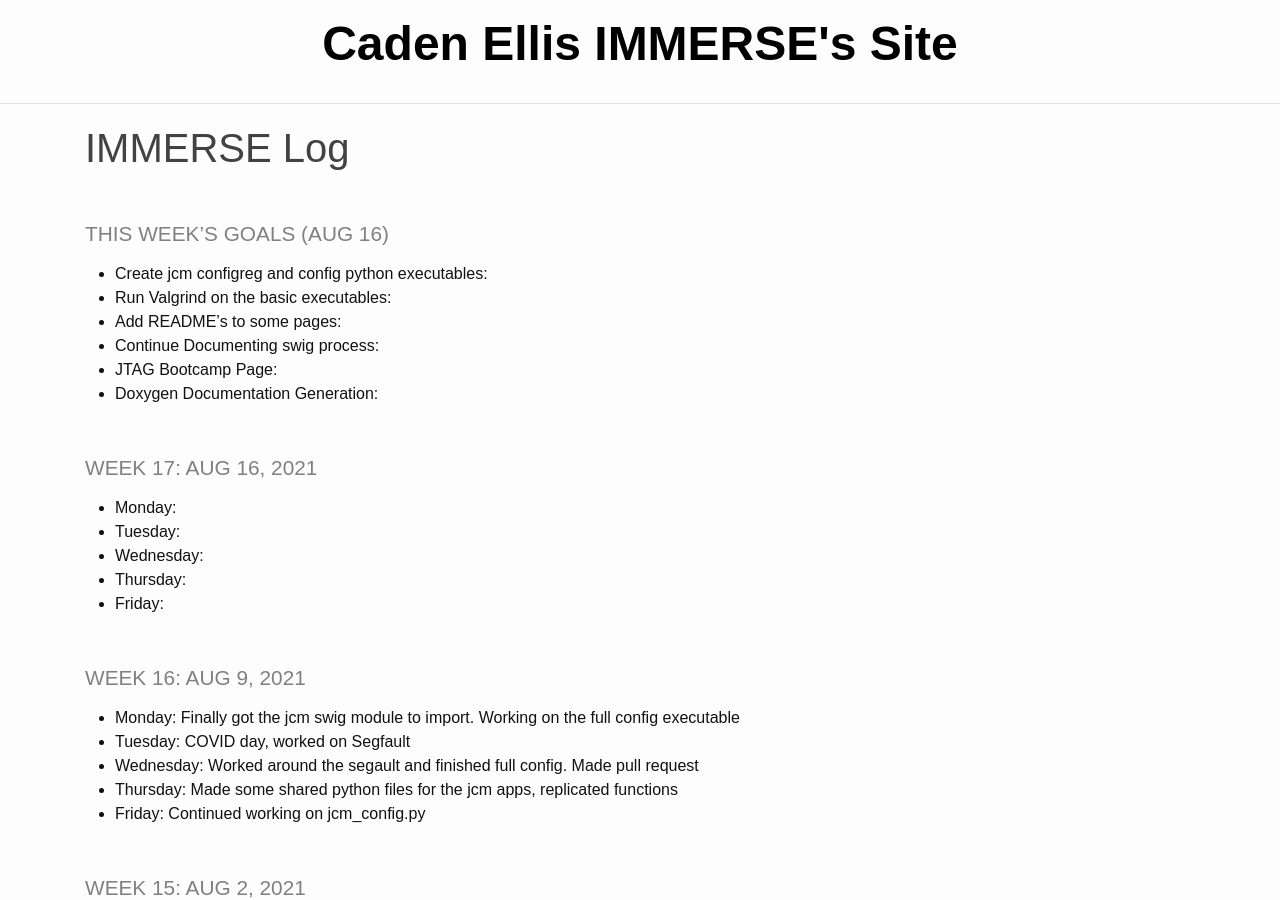
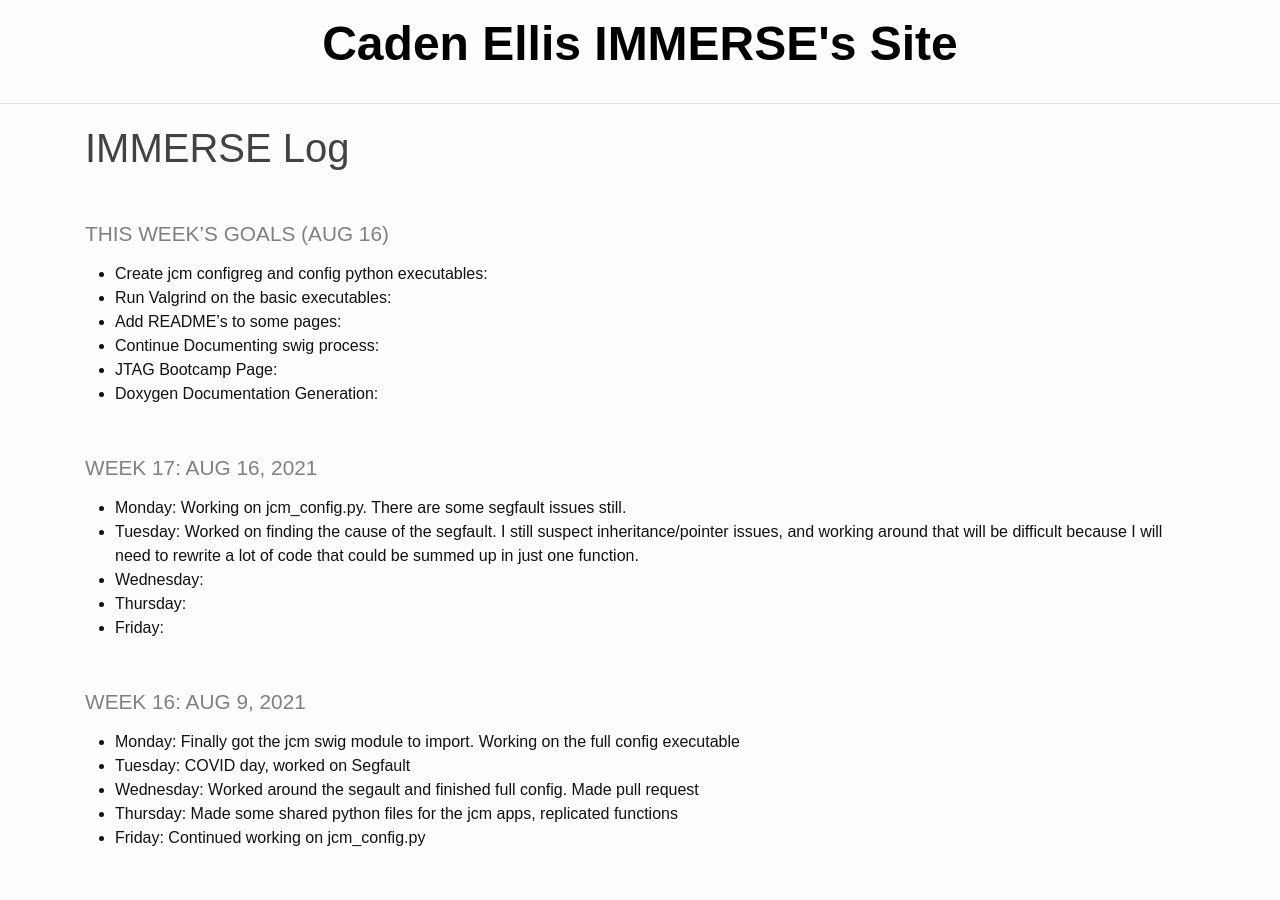
Before and after one commit to Caden-Ellis77/ImmerseSite, a Jekyll site: the page built from _pages/log.md, in a window 1280 px wide and 900 px high. Built offline with Jekyll 4.4.1, drawn with Linux system fonts in a browser that asks for light colours.

Commit message:
Updating for Aug 17

```diff
--- a/_pages/log.md
+++ b/_pages/log.md
@@ -14,8 +14,8 @@ title: IMMERSE Log
 
 ### Week 17: Aug 16, 2021
 
-* **Monday**:
-* **Tuesday**:
+* **Monday**: Working on jcm_config.py. There are some segfault issues still.
+* **Tuesday**: Worked on finding the cause of the segfault. I still suspect inheritance/pointer issues, and working around that will be difficult because I will need to rewrite a lot of code that could be summed up in just one function.
 * **Wednesday**:
 * **Thursday**:
 * **Friday**:
```
Also changed, not shown: 1 other file.
